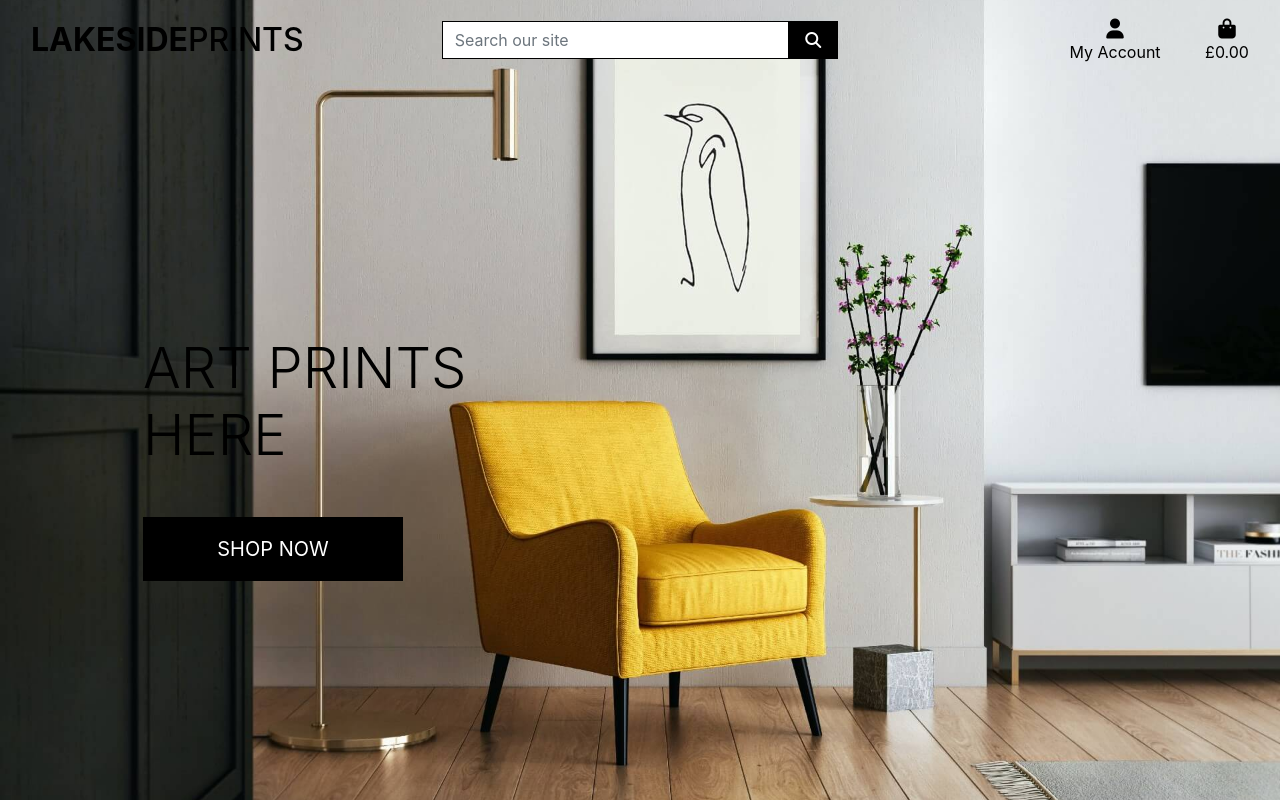
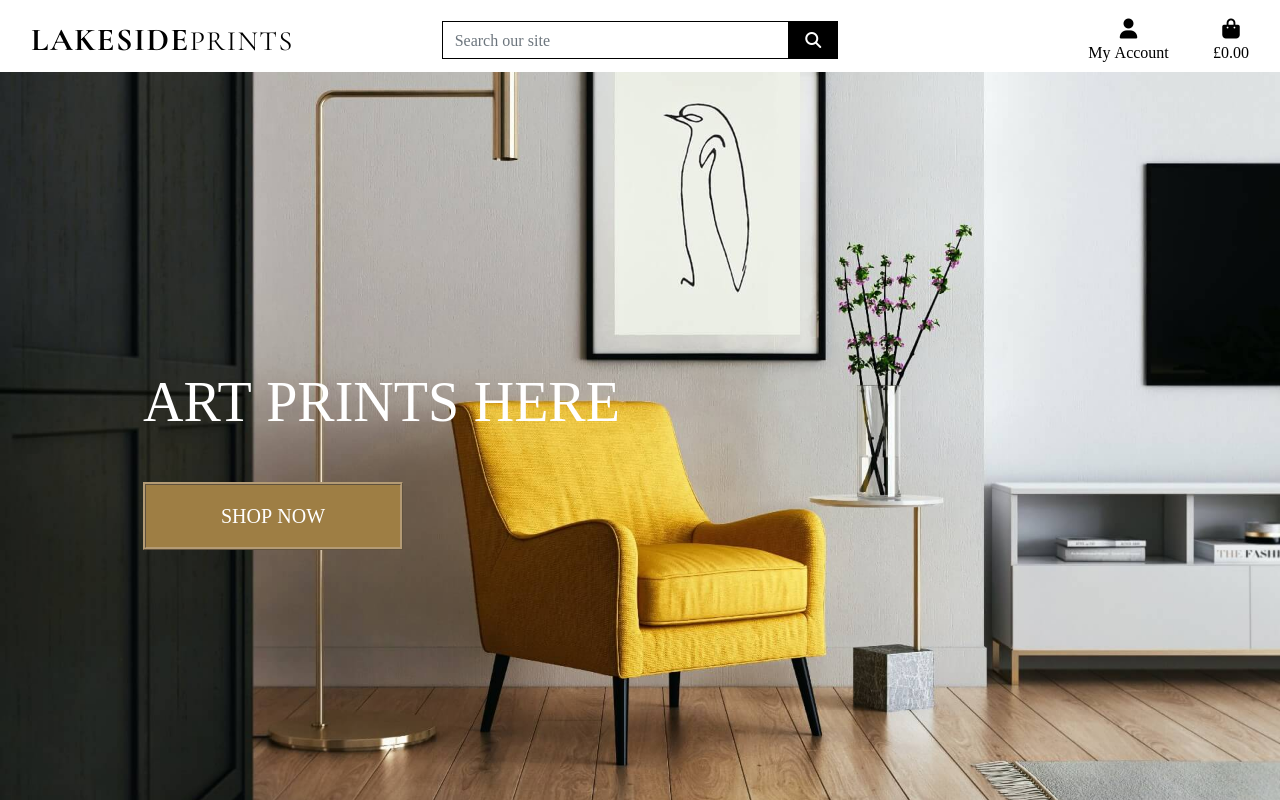
Before and after one commit to Hayley-Woodhouse/milestone-4-project, a Django app: page / in a window 1280 px wide. Run offline with Django 3.2, Linux system fonts and the light colour scheme; some libraries are stand-ins or nearby versions.

Commit message:
completed homepage header and css

```diff
--- a/home/templates/home/index.html
+++ b/home/templates/home/index.html
@@ -13,7 +13,7 @@
     <div class="container h-100">
         <div class="row h-100">
             <div class="col-7 col-md-6 my-auto">
-                <h1 class="display-4 logo-font text-black">
+                <h1 class="display-4 logo-font text-white">
                     Art Prints here
                 </h1>
                 <div class="my-5">
--- a/static/css/base.css
+++ b/static/css/base.css
@@ -7,6 +7,8 @@ body {
     background-size: cover;
     height: calc(100vh - 164px);
     color: #000;
+    font-family: 'Noto Serif Georgian', serif;
+    font-weight: 500;
 }
 
 /* from Bulma */
@@ -18,6 +20,12 @@ body {
     width: 1.5rem;
 }
 
+.logo {
+    font-family: 'Cormorant Garamond', serif;
+    font-weight: 700;
+    letter-spacing: 1.5px;
+}
+
 .logo-font {
     text-transform: uppercase;
 }
@@ -27,9 +35,12 @@ body {
 }
 
 .shop-now-button {
-    background: black;
+    background: #9e7e44;
     color: white;
     min-width: 260px;
+    border-color: #b49b75;
+    border-width: 3px;
+    border-style: ridge;
 }
 
 .btn-black {
--- a/templates/base.html
+++ b/templates/base.html
@@ -14,7 +14,7 @@
 
     {% block corecss %}
         <link rel="stylesheet" href="https://cdn.jsdelivr.net/npm/bootstrap@4.6.2/dist/css/bootstrap.min.css" integrity="sha384-xOolHFLEh07PJGoPkLv1IbcEPTNtaed2xpHsD9ESMhqIYd0nLMwNLD69Npy4HI+N" crossorigin="anonymous">
-        <link rel="stylesheet" href="https://fonts.googleapis.com/css?family=Lato&display=swap">
+        <link href="https://fonts.googleapis.com/css2?family=Cormorant+Garamond:wght@300;400;500;700&family=Noto+Serif+Georgian:wght@200;300;400;500&display=swap" rel="stylesheet">
         <link rel="stylesheet" href="{% static 'css/base.css' %}">
     {% endblock %}
 
@@ -22,7 +22,7 @@
     {% endblock %}
 
     {% block corejs %}
-        <script src="https://kit.fontawesome.com/e9c73d7092.js" crossorigin="anonymous"></script>
+        <script src="https://kit.fontawesome.com/feeb32e6b1.js" crossorigin="anonymous"></script>
         <script src="https://cdn.jsdelivr.net/npm/jquery@3.5.1/dist/jquery.slim.min.js" integrity="sha384-DfXdz2htPH0lsSSs5nCTpuj/zy4C+OGpamoFVy38MVBnE+IbbVYUew+OrCXaRkfj" crossorigin="anonymous"></script>
         <script src="https://cdn.jsdelivr.net/npm/popper.js@1.16.1/dist/umd/popper.min.js" integrity="sha384-9/reFTGAW83EW2RDu2S0VKaIzap3H66lZH81PoYlFhbGU+6BZp6G7niu735Sk7lN" crossorigin="anonymous"></script>
         <script src="https://cdn.jsdelivr.net/npm/bootstrap@4.6.2/dist/js/bootstrap.min.js" integrity="sha384-+sLIOodYLS7CIrQpBjl+C7nPvqq+FbNUBDunl/OZv93DB7Ln/533i8e/mZXLi/P+" crossorigin="anonymous"></script>
@@ -35,10 +35,10 @@
   </head>
   <body>
     <header class="container-fluid fixed-top">
-      <div id="topnav" class="row pt-lg-2 d-none d-lg-flex">
+      <div id="topnav" class="row bg-white pt-lg-2 d-none d-lg-flex">
         <div class="col-12 col-lg-4 my-auto py-1 py-lg-0 text-center text-lg-left">
           <a href="{% url 'home' %}" class="nav-link main-logo-link">
-            <h2 class="logo-font text-black my-0"><strong>Lakeside</strong>Prints</h2>
+            <h2 class="logo logo-font text-black my-0"><large>Lakeside</large><small>Prints</small></h2>
           </a>
         </div>
         <div class="col-12 col-lg-4 my-auto py-1 py-lg-0">
@@ -95,6 +95,7 @@
         </div>
       </div>
     </header>
+
     {% if messages %}
         <div class="message-container"></div>
     {% endif %}
```
